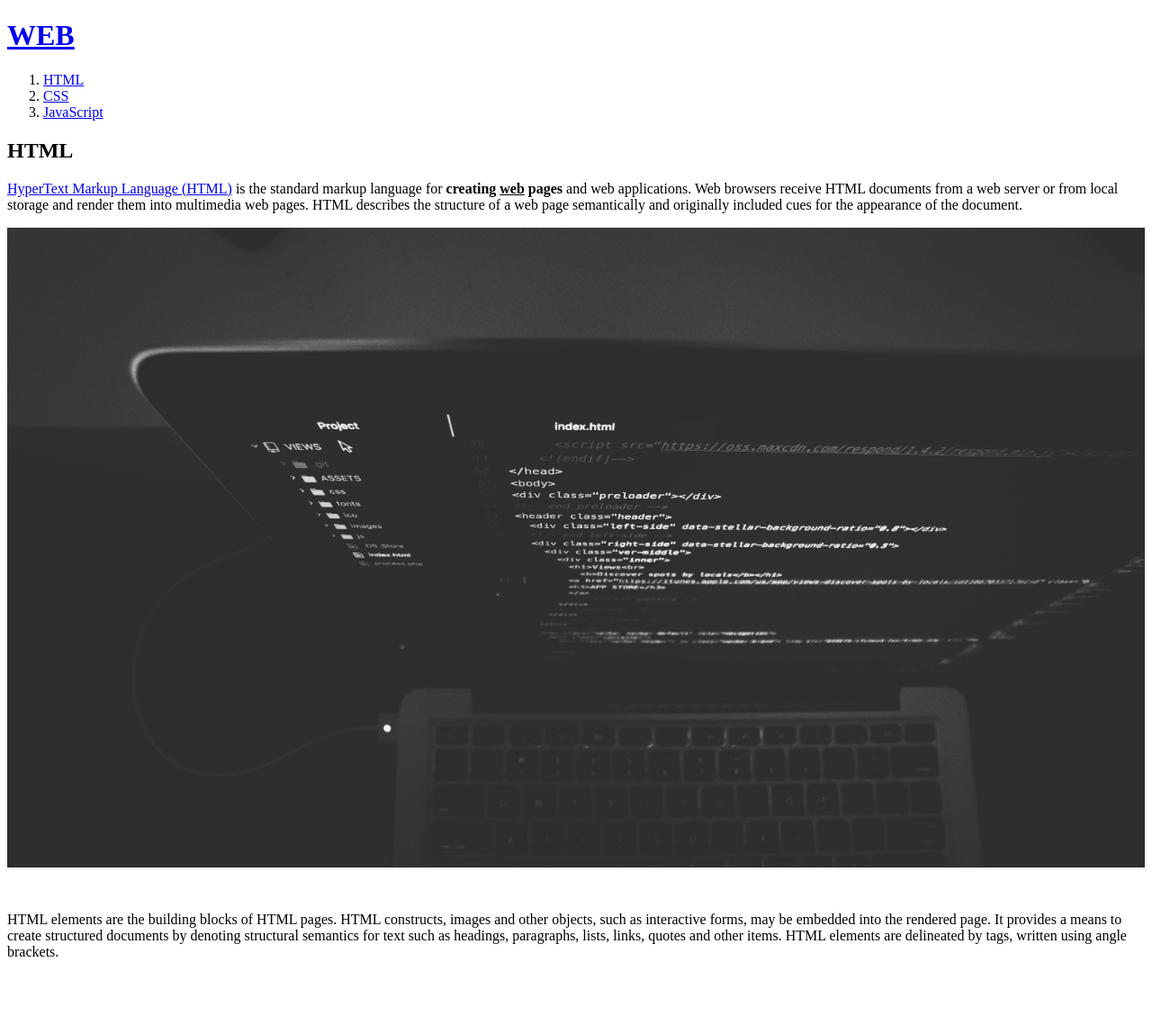
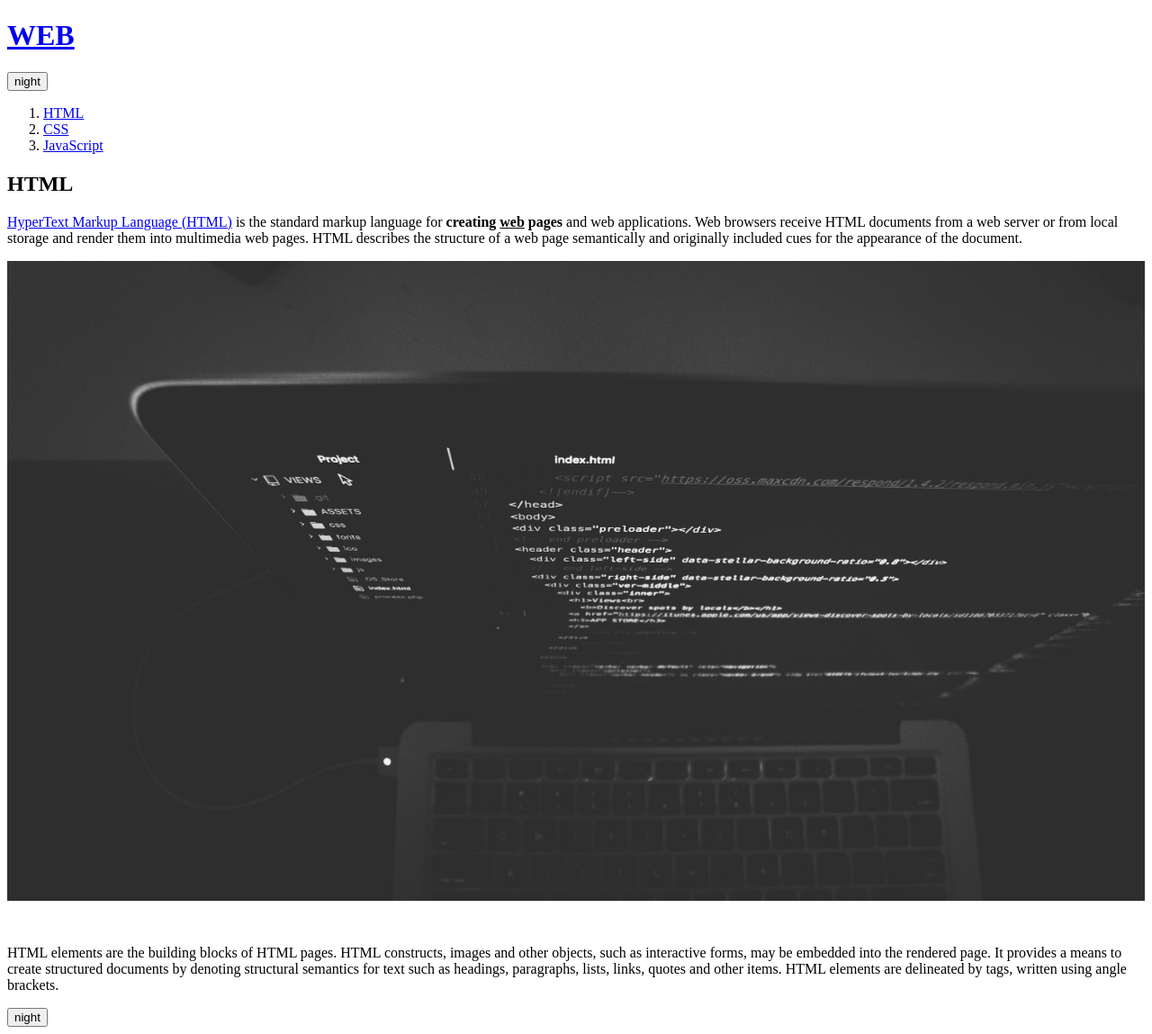
Before and after one commit to geunyang/my-first-web-site, a plain HTML site: page 1.html in a window 1280 px wide. Shown: the whole page at 90% size. Before the commit the page ends 1083 px from the top, so only its background shows below. Drawn offline with Linux system fonts and the light colour scheme.

Commit message:
Add files via upload

```diff
--- a/1.html
+++ b/1.html
@@ -6,6 +6,33 @@
 </head>
 <body>
   <h1><a href="index.html">WEB</a></h1>
+  <input type="button" value="night" onclick="
+  var target=document.querySelector('body');
+  if(this.value==='night'){
+    target.style.backgroundColor='black';
+    target.style.color='white';
+    this.value='day';
+
+    var alist=document.querySelectorAll('a');
+    var i=0
+    while(i<alist.length){
+      alist[i].style.color='powderblue'
+      i=i+1;
+    }
+  }else{
+    target.style.backgroundColor='white';
+    target.style.color='black';
+    this.value='night';
+
+    var alist=document.querySelectorAll('a');
+    var i=0
+    while(i<alist.length){
+      alist[i].style.color='blue'
+      i=i+1;
+    }
+  }
+  ">
+
   <ol>
     <li><a href="1.html">HTML</a></li>
     <li><a href="2.html">CSS</a></li>
@@ -13,5 +40,32 @@
   </ol>
   <h2>HTML</h2>
   <p><a href="https://www.w3.org/TR/html5" target="_blank" title="html5 speicification">HyperText Markup Language (HTML)</a> is the standard markup language for <strong>creating <u>web</u> pages</strong> and web applications. Web browsers receive HTML documents from a web server or from local storage and render them into multimedia web pages. HTML describes the structure of a web page semantically and originally included cues for the appearance of the document.</p><img src="coding.jpg"width="100%"><p style="margin-top:45px;">HTML elements are the building blocks of HTML pages. HTML constructs, images and other objects, such as interactive forms, may be embedded into the rendered page. It provides a means to create structured documents by denoting structural semantics for text such as headings, paragraphs, lists, links, quotes and other items. HTML elements are delineated by tags, written using angle brackets.</p>
+  <input type="button" value="night" onclick="
+  var target=document.querySelector('body');
+  if(this.value==='night'){
+    target.style.backgroundColor='black';
+    target.style.color='white';
+    this.value='day';
+
+    var alist=document.querySelectorAll('a');
+    var i=0
+    while(i<alist.length){
+      alist[i].style.color='powderblue'
+      i=i+1;
+    }
+  }else{
+    target.style.backgroundColor='white';
+    target.style.color='black';
+    this.value='night';
+
+    var alist=document.querySelectorAll('a');
+    var i=0
+    while(i<alist.length){
+      alist[i].style.color='blue'
+      i=i+1;
+    }
+  }
+  ">
+
 </body>
 </html>
```
Also changed, not shown: 2.html (+54 -0 lines), index.html (+30 -0 lines).
